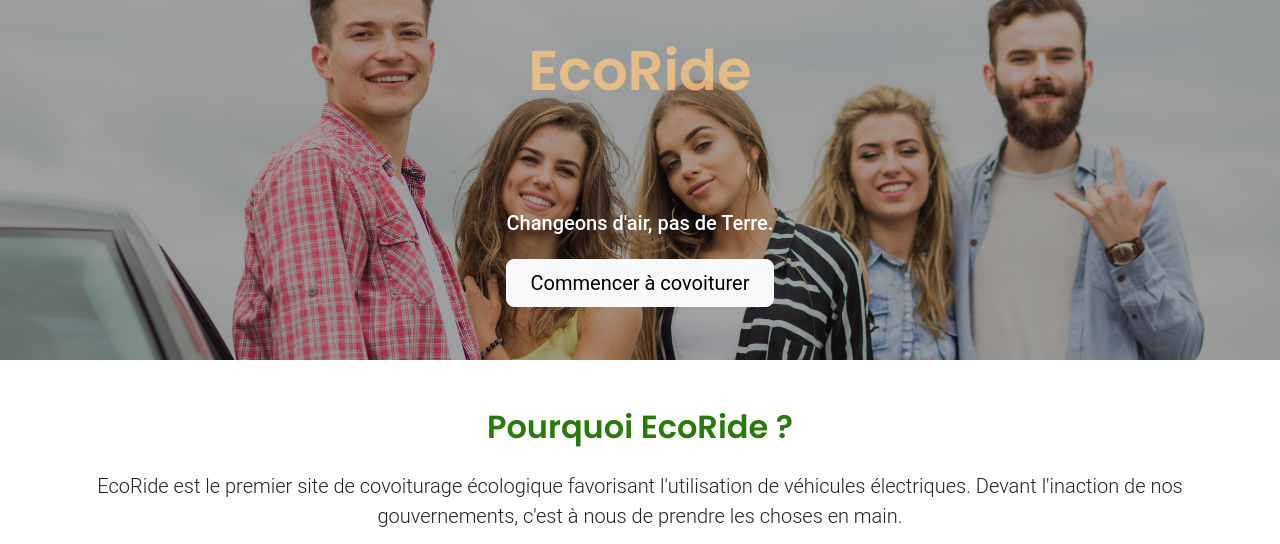
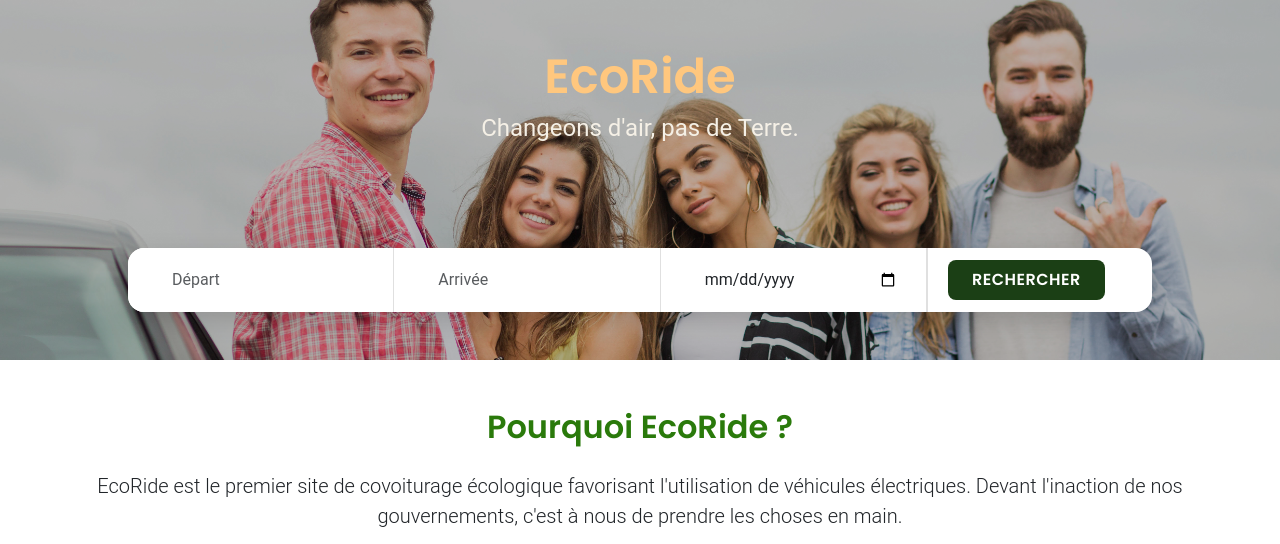
Before and after one commit to quentin-neveux/ECF-EcoRide, a PHP site: page / in a window 1280 px wide. Shown: the part 72-616 px from the top of the page. Run offline with PHP 8.4, Linux system fonts and the light colour scheme.

Commit message:
Amélioration globale

```diff
--- a/Router/allRoutes.js
+++ b/Router/allRoutes.js
@@ -3,7 +3,7 @@ import Route from "./route.js";
 export const websiteName = "EcoRide";
 
 export const allRoutes = [
-  new Route("home", "Accueil", "pages/home.html"),
+  new Route("home", "Bienvenue", "pages/home.php"),
   new Route("covoiturer", "Covoiturer", "pages/covoiturer.php"),
   new Route("les-trajets", "Les trajets", "pages/les-trajets.php"),
   new Route("inscription", "Inscription", "pages/inscription.php"),
--- a/css/styles.css
+++ b/css/styles.css
@@ -1,14 +1,12 @@
 /* ----- Palette & typographie */
 :root {
-  /* Couleurs EcoRide */
-  --bs-primary:   #1b3f15;   /* vert écolo */
-  --bs-secondary: #608260;   /* vert désaturé clair */
-  --bs-success:   #47b951;   /* vert pastel */
-  --bs-danger:    #ffc77e;   /* orange pastel */
-  --bs-dark:      #0f240c;   /* vert foncé */
-  --bs-light:     #f5f0e6;   /* crème */
+  --bs-primary:   #1b3f15;
+  --bs-secondary: #608260;
+  --bs-success:   #47b951;
+  --bs-danger:    #ffc77e;
+  --bs-dark:      #0f240c;
+  --bs-light:     #f5f0e6;
 
-  /* Versions RGB */
   --bs-primary-rgb:   42, 122, 11;
   --bs-secondary-rgb: 96, 130, 96;
   --bs-success-rgb:   87, 133, 91;
@@ -16,27 +14,20 @@
   --bs-dark-rgb:      21, 49, 16;
   --bs-light-rgb:     245, 240, 230;
 
-  /* Typographie par défaut */
   --bs-body-font-family: "Roboto", sans-serif;
   --bs-body-font-size: 16px;
   --bs-body-font-weight: 400;
   --bs-body-line-height: 1.5;
 
-  /* Typo titres (headline) */
   --eco-headline-font: "Poppins", sans-serif;
   --eco-headline-weight: 600;
   --eco-headline-lineheight: 1.2;
 
-  /* Typo boutons / CTA */
   --eco-button-font: "Poppins", sans-serif;
   --eco-button-weight: 600;
 }
 
-/* ============================================================
-    TYPOGRAPHIE
-   ============================================================ */
-
-/* Titres généraux */
+/* TYPOGRAPHIE */
 h2, h3,
 .display-2, .display-3, .display-4 {
   font-family: var(--eco-headline-font);
@@ -45,7 +36,6 @@ h2, h3,
   color: var(--bs-primary);
 }
 
-/* H1 spécifiques */
 h1, .display-1 {
   font-family: var(--eco-headline-font);
   font-weight: var(--eco-headline-weight);
@@ -58,7 +48,6 @@ h1, .display-1 {
   opacity: 1;
 }
 
-/* Liens actifs de la navbar */
 .navbar-nav .nav-link.active {
   color: #ffffff !important;
   border-radius: 8px;
@@ -71,158 +60,174 @@ h1, .display-1 {
   font-weight: var(--eco-button-weight);
   text-transform: uppercase;
   letter-spacing: 0.5px;
-
-  /* Forcer couleurs Bootstrap */
   --bs-btn-color: #fff;
   --bs-btn-bg: var(--bs-primary);
   --bs-btn-border-color: var(--bs-primary);
   --bs-btn-focus-shadow-rgb: var(--bs-primary-rgb);
-
-  /* États */
   --bs-btn-hover-bg: color-mix(in srgb, var(--bs-primary) 85%, black);
   --bs-btn-hover-border-color: color-mix(in srgb, var(--bs-primary) 85%, black);
   --bs-btn-active-bg: color-mix(in srgb, var(--bs-primary) 80%, black);
   --bs-btn-active-border-color: color-mix(in srgb, var(--bs-primary) 80%, black);
 }
 
-.btn-secondary {
-  --bs-btn-color: #fff;
-  --bs-btn-bg: var(--bs-secondary);
-  --bs-btn-border-color: var(--bs-secondary);
-  --bs-btn-focus-shadow-rgb: var(--bs-secondary-rgb);
-
-  /* États */
-  --bs-btn-hover-bg: color-mix(in srgb, var(--bs-secondary) 85%, black);
-  --bs-btn-hover-border-color: color-mix(in srgb, var(--bs-secondary) 85%, black);
-  --bs-btn-active-bg: color-mix(in srgb, var(--bs-secondary) 80%, black);
-  --bs-btn-active-border-color: color-mix(in srgb, var(--bs-secondary) 80%, black);
+/* BOUTON SANS FOND (style EcoRide) */
+.btn-success {
+  font-family: var(--eco-button-font);
+  font-weight: var(--eco-button-weight);
+  text-transform: uppercase;
+  letter-spacing: 0.5px;
+  color: #fff;
+  background-color: transparent !important;
+  border: none !important;
+  box-shadow: none !important;
 }
 
-/* ============================================================
-    HEROS (bannières par page)
-   ============================================================ */
+.btn-success:hover,
+.btn-success:focus,
+.btn-success:active {
+  background-color: transparent !important;
+  border: none !important;
+  box-shadow: none !important;
+  color: #fff;
+}
+.btn-ecoride {
+  background-color: var(--bs-primary); /* ou var(--bs-success) si tu veux un vert clair */
+  color: #fff;
+  border: none;
+  font-family: var(--eco-button-font);
+  font-weight: var(--eco-button-weight);
+  text-transform: uppercase;
+  padding: 0.5rem 1.5rem;
+  border-radius: 0.5rem;
+  transition: background-color 0.2s ease;
+}
+.btn-ecoride:hover {
+  background-color: #47b951; /* fallback: a darker shade of var(--bs-primary) */
+}
 
-/* ---- Hero Accueil ---- */
+
+/* HERO SECTIONS */
 .hero-home {
   width: 100%;
   height: 45vh;
-  background: url("../images/ecoride-hero.jpg") 50% 28% no-repeat;
+  background: url("../images/hero-home.jpg") 60% 33% no-repeat;
   background-size: cover;
   position: relative;
   display: flex;
+  flex-direction: column;
+  justify-content: space-between; /* Titre en haut, formulaire en bas */
   align-items: center;
-  justify-content: center;
   text-align: center;
+  padding: 2rem 1rem;
 }
-.hero-home h1 {
-  transform: translateY(-25%); /* ça remonte uniquement le titre */
-  margin-top: 0;
-  margin-bottom: 90px;
-}
+
 .hero-home::before {
   content: "";
   position: absolute;
   inset: 0;
-  background: rgba(0, 0, 0, 0.329);
+  background: rgba(0, 0, 0, 0.25); /* Overlay sombre */
+  z-index: 0;
 }
+
 .hero-home > div {
   position: relative;
   z-index: 1;
 }
 
-/* ---- Hero Covoiturer ---- */
-.hero-covoiturer {
-  width: 100%;
-  height: 45vh;
-  background: url("../images/hero-covoiturer.jpg") 50% 28% no-repeat;
-  background-size: cover;
-  background-position: center;
-  position: relative;
+/* Bloc titres centré */
+.hero-title-wrapper {
+  margin-top: 1rem;
 }
-.hero-covoiturer::before {
-  content: "";
-  position: absolute;
-  inset: 0;
-  background: rgba(0,0,0,0.5);
+
+.hero-home h1 {
+  font-size: 3rem;
+  color: #ffc77e;
+  margin-bottom: 0.5rem;
 }
-.hero-covoiturer > div {
-  position: relative;
-  z-index: 1;
+
+.hero-home h4 {
+  margin-bottom: 1.5rem;
+  color: #f5f0e6;
+  font-weight: 400;
 }
 
 
-/* ---- Hero Connexion ---- */
-.hero-login {
-  width: 100%;
-  height: 45vh;
-  background: url("../images/hero-login.jpg") 50% 28% no-repeat;
-  background-size: cover;
-  background-position: center;
-  position: relative;
-}
-.hero-login::before {
-  content: "";
-  position: absolute;
-  inset: 0;
-  background: rgba(0,0,0,0.5);
-}
-.hero-login > div {
-  position: relative;
-  z-index: 1;
+/* ============================================================
+BARRE DE RECHERCHE MODERNE AVEC ICONES
+============================================================ */
+
+
+.eco-searchbar {
+width: 100%;
+display: flex;
+justify-content: center;
+align-items: center;
+padding: 1rem;
+margin-top: 2rem;
+
 }
 
-/* ---- Hero Contact ---- */
-.hero-contact {
-  width: 100%;
-  height: 45vh;
-  background: url("../images/hero-contact.jpg") 50% 33% no-repeat;
-  background-size: cover;
-  position: relative;
-}
-.hero-contact::before {
-  content: "";
-  position: absolute;
-  inset: 0;
-  background: rgba(0,0,0,0.5);
-}
-.hero-contact > div {
-  position: relative;
-  z-index: 1;
+
+.eco-search-form {
+background-color: #fff;
+box-shadow: 0 8px 24px rgba(0, 0, 0, 0.15);
+border-radius: 1rem;
+display: flex;
+gap: 0;
+overflow: hidden;
+max-width: 1024px;
+width: 100%;
+
 }
 
-/* ---- Hero Trajets ---- */
-.hero-trajets {
-  width: 100%;
-  height: 45vh;
-  background: url("../images/hero-trajets.jpg") 50% 28% no-repeat;
-  background-size: cover;
-  background-position: center;
-  position: relative;
+
+.eco-search-field {
+display: flex;
+align-items: center;
+gap: 0.5rem;
+padding: 0.75rem 1rem;
+background-color: #fff;
+border-right: 1px solid #e0e0e0;
+flex: 1;
 }
 
-/* ============================================================
-    RESPONSIVE
-   ============================================================ */
-@media (max-width: 768px) {
-  .hero-home,
-  .hero-covoiturer {
-    height: 50vh; /* plus haut sur mobile */
-  }
 
-  .hero-home h1,
-  .hero-covoiturer h1 {
-    font-size: 2rem;
-  }
-
-  .hero-home p,
-  .hero-covoiturer p {
-    font-size: 1rem;
-  }
+.eco-search-field i {
+color: var(--bs-secondary);
+font-size: 1rem;
 }
 
-/* ============================================================
-    RÉSEAUX SOCIAUX
-   ============================================================ */
+
+.eco-search-field input {
+flex: 1;
+border: none;
+outline: none;
+background: transparent;
+font-size: 1rem;
+font-family: var(--bs-body-font-family);
+}
+
+
+.eco-search-button {
+background-color: #fff;
+display: flex;
+align-items: center;
+justify-content: center;
+padding: 0.75rem 1.25rem;
+border-left: 1px solid #e0e0e0;
+border-top-right-radius: 1rem;
+border-bottom-right-radius: 1rem;
+}
+
+
+.eco-search-button .btn {
+font-family: var(--eco-button-font);
+font-weight: var(--eco-button-weight);
+text-transform: uppercase;
+letter-spacing: 0.5px;
+}
+
+/* RÉSEAUX SOCIAUX */
 .social-icons a {
   display: inline-block;
   transition: color .2s ease, transform .2s ease;
@@ -231,3 +236,5 @@ h1, .display-1 {
   color: var(--bs-secondary);
   transform: translateY(-2px);
 }
+
+/* RESPONSIVE */
--- a/pages/home.html
+++ /dev/null
@@ -1,38 +0,0 @@
-<!-- Hero -->
-<section class="hero-home">
-  <div class="text-white">
-    <h1 class="display-4 fw-bold text-danger opacity-75">EcoRide</h1>
-    <h5 class=" text-white pb-3">Changeons d'air, pas de Terre.</h5>
-    <a href="covoiturer" data-link class="btn btn-light btn-lg px-4">
-      Commencer à covoiturer
-    </a>
-  </div>
-</section>
-
-<!-- Présentation -->
-<section class="py-5">
-  <div class="container text-center">
-    <h2 class="fw-bold mb-4 text-primary">Pourquoi EcoRide ?</h2>
-    <p class="lead">EcoRide est le premier site de covoiturage écologique favorisant l'utilisation de véhicules électriques. Devant l'inaction de nos gouvernements, c'est à nous de prendre les choses en main.</p>
-    <h2 class="fw-bold text-primary">Parce que la planète ne peut pas attendre.</h2>
-    <p class="lead">En choisissant EcoRide, vous faites un choix sur le long terme, en investissant dans un avenir plus durable pour tous.</p>
-
-    <div class="row g-4">
-      <div class="col-md-4">
-        <i class="bi bi-car-front fs-1 text-primary"></i>
-        <h5 class="mt-3">Écologique</h5>
-        <p>Des véhicules électriques (en grande partie) et partagés pour réduire l'empreinte carbone.</p>
-      </div>
-      <div class="col-md-4">
-        <i class="bi bi-wallet2 fs-1 text-primary"></i>
-        <h5 class="mt-3">Économique</h5>
-        <p>Un service flexible et abordable, pour vos trajets quotidiens ou occasionnels.</p>
-      </div>
-      <div class="col-md-4">
-        <i class="bi bi-people fs-1 text-primary"></i>
-        <h5 class="mt-3">Collaboratif</h5>
-        <p>Une communauté qui partage le même objectif : respecter l'environnement.</p>
-      </div>
-    </div>
-  </div>
-</section>
--- /dev/null
+++ b/pages/home.php
@@ -0,0 +1,65 @@
+<?php
+session_start();
+?>
+<!-- Hero -->
+<section class="hero-home text-white text-center position-relative d-flex flex-column justify-content-between">
+  <!-- Bloc titres centré -->
+<div class="hero-title-wrapper text-center">
+  <h1 class="display-4 fw-bold">EcoRide</h1>
+  <h4>Changeons d'air, pas de Terre.</h4>
+</div>
+
+  <!-- Formulaire positionné en bas -->
+  <div class="eco-searchbar">
+    <form class="eco-search-form mx-auto">
+      <div class="row g-0">
+        <div class="col eco-search-field rounded-start d-flex align-items-center">
+          <i class="fa-solid fa-location-dot me-2"></i>
+          <input type="text" name="depart" placeholder="Départ" required class="form-control border-0 bg-transparent">
+        </div>
+        <div class="col eco-search-field d-flex align-items-center">
+          <i class="fa-solid fa-location-arrow me-2"></i>
+          <input type="text" name="arrivee" placeholder="Arrivée" required class="form-control border-0 bg-transparent">
+        </div>
+        <div class="col eco-search-field d-flex align-items-center">
+          <i class="fa-regular fa-calendar me-2"></i>
+          <input type="date" name="date" required class="form-control border-0 bg-transparent">
+        </div>
+        <div class="col-auto eco-search-button rounded-end d-flex align-items-center">
+          <button type="submit" class="btn btn-ecoride">Rechercher</button>
+        </div>
+      </div>
+    </form>
+  </div>
+</section>
+
+<!-- Présentation -->
+<section class="py-5">
+  <div class="container text-center">
+    <h2 class="fw-bold mb-4 text-primary">Pourquoi EcoRide ?</h2>
+    <p class="lead">EcoRide est le premier site de covoiturage écologique favorisant l'utilisation de véhicules électriques. Devant l'inaction de nos gouvernements, c'est à nous de prendre les choses en main.</p>
+    <h2 class="fw-bold text-primary">Parce que la planète ne peut pas attendre.</h2>
+    <p class="lead">En choisissant EcoRide, vous faites un choix sur le long terme, en investissant dans un avenir plus durable pour tous.</p>
+
+    <div class="row g-4">
+      <div class="col-md-4">
+        <i class="bi bi-car-front fs-1 text-primary"></i>
+        <h5 class="mt-3">Écologique</h5>
+        <p>Des véhicules électriques (en grande partie) et partagés pour réduire l'empreinte carbone.</p>
+      </div>
+      <div class="col-md-4">
+        <i class="bi bi-wallet2 fs-1 text-primary"></i>
+        <h5 class="mt-3">Économique</h5>
+        <p>Un service flexible et abordable, pour vos trajets quotidiens ou occasionnels.</p>
+      </div>
+      <div class="col-md-4">
+        <i class="bi bi-people fs-1 text-primary"></i>
+        <h5 class="mt-3">Collaboratif</h5>
+        <p>Une communauté qui partage le même objectif : respecter l'environnement.</p>
+      </div>
+    </div>
+  </div>
+</section>
+
+</body>
+</html>
```
Also changed, not shown: images/ecoride-hero.jpg (deleted), images/hero-home.jpg (added).
